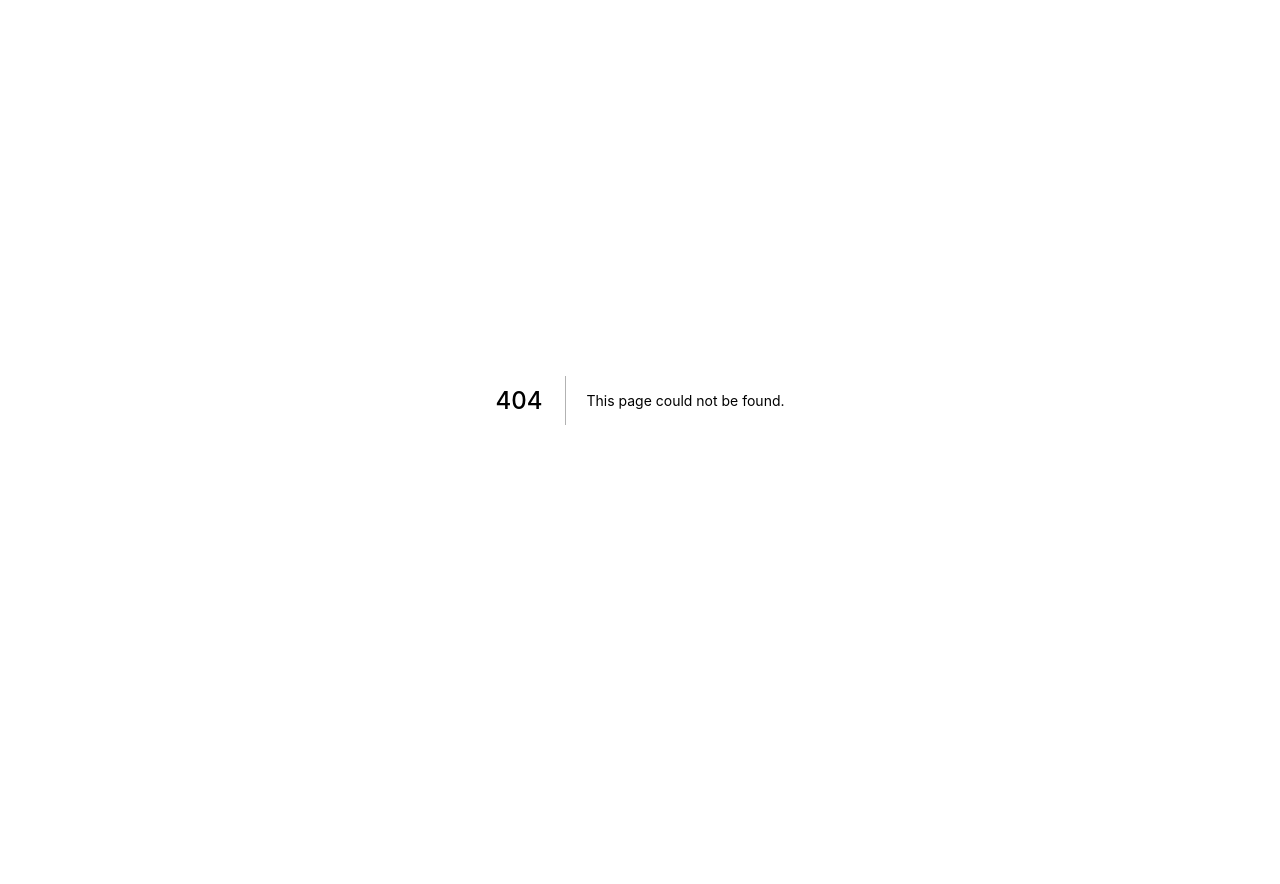
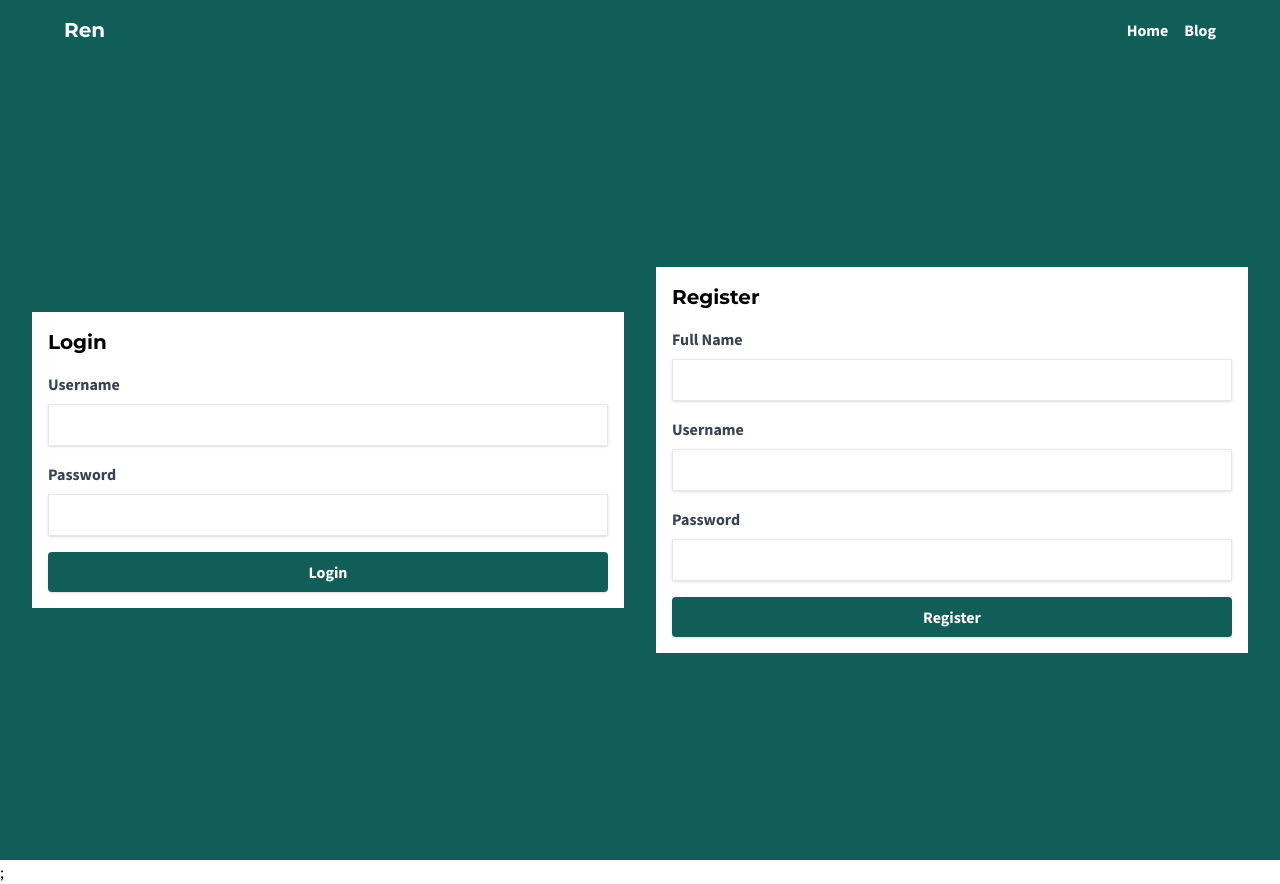
Before and after one commit to rorre/ristek-assignment, a Next.js app in the folder frontend/: page /auth in a window 1280 px wide. Before the commit this address had no page. Before the commit the page ends 800 px from the top, so only its background shows below. Built offline with nearby package versions, Linux system fonts and the light colour scheme.

Commit message:
Add navbar and auth page

```diff
--- /dev/null
+++ b/frontend/components/elements/Navbar/DesktopNavbar.tsx
@@ -0,0 +1,21 @@
+import React from "react";
+import { Button } from "@elements";
+import Link from "next/link";
+
+const DesktopNavbar = () => {
+  return (
+    <div className="max-w-screen mx-auto px-4 lg:px-8 xl:px-16 py-4 flex flex-row items-center justify-between font-bold text-white bg-teal-800">
+      <div className="text-xl font-montserrat">Ren</div>
+      <div className="flex flex-row space-x-4 justify-end items-center">
+        <Link href="/">
+          <a className=" hover:text-primer hover:cursor-pointer">Home</a>
+        </Link>
+        <Link href="/blog">
+          <a className=" hover:text-primer hover:cursor-pointer">Blog</a>
+        </Link>
+      </div>
+    </div>
+  );
+};
+
+export default DesktopNavbar;
--- /dev/null
+++ b/frontend/components/elements/Navbar/MobileNavbar.tsx
@@ -0,0 +1,38 @@
+import { Disclosure, Transition } from "@headlessui/react";
+import React from "react";
+import { Button } from "@elements";
+import { IoMenu } from "react-icons/io5";
+import Link from "next/link";
+
+const MobileNavbar = () => {
+  return (
+    <Disclosure as="nav" className="bg-teal-800 text-white p-4 font-bold">
+      <div className="flex flex-row justify-between">
+        <div className="text-xl font-montserrat">Ren</div>
+        <Disclosure.Button className="h-6">
+          <IoMenu />
+        </Disclosure.Button>
+      </div>
+
+      <Transition
+        enter="transition-all duration-100 ease-out"
+        enterFrom="opacity-0 -translate-y-16"
+        enterTo="opacity-100 translate-y-0"
+        leave="transition-all duration-75 ease-out"
+        leaveFrom="opacity-100 translate-y-0"
+        leaveTo="opacity-0 -translate-y-16"
+      >
+        <Disclosure.Panel className="flex flex-col space-y-4 mt-4">
+          <Link href="/">
+            <a className=" hover:text-primer hover:cursor-pointer">Home</a>
+          </Link>
+          <Link href="/blog">
+            <a className=" hover:text-primer hover:cursor-pointer">Blog</a>
+          </Link>
+        </Disclosure.Panel>
+      </Transition>
+    </Disclosure>
+  );
+};
+
+export default MobileNavbar;
--- /dev/null
+++ b/frontend/components/elements/Navbar/index.tsx
@@ -0,0 +1,11 @@
+import useBreakpoint from "components/hooks/useBreakpoint";
+import React from "react";
+import DesktopNavbar from "./DesktopNavbar";
+import MobileNavbar from "./MobileNavbar";
+
+const Navbar = () => {
+  const breakpoint = useBreakpoint();
+  return breakpoint == "sm" ? <MobileNavbar /> : <DesktopNavbar />;
+};
+
+export default Navbar;
--- /dev/null
+++ b/frontend/components/hooks/useBreakpoint.ts
@@ -0,0 +1,50 @@
+import { useEffect, useState } from 'react';
+
+const breakpoints = {
+    0: "sm",
+    768: "md",
+    1024: "lg",
+    1280: "xl",
+    1536: "2xl",
+}
+
+interface WindowSize {
+    width: number
+    height: number
+}
+
+const useBreakpoint = () => {
+  const [breakpoint, setBreakPoint] = useState('');
+  const [windowSize, setWindowSize] = useState<WindowSize>({
+    width: 0,
+    height: 0,
+  });
+
+  const handleResize = () => {
+    setWindowSize({
+      width: window.innerWidth,
+      height: window.innerHeight,
+    });
+  };
+
+  useEffect(() => {
+    window.addEventListener('resize', handleResize);
+    handleResize();
+
+    let previousBreakpoint = "sm"
+    for (const key in breakpoints) {
+        const minWidth = Number(key)
+        if (minWidth > windowSize.width) {
+            break;
+        }
+        // @ts-ignore
+        previousBreakpoint = breakpoints[minWidth];
+    }
+    setBreakPoint(previousBreakpoint)
+
+    return () => window.removeEventListener('resize', handleResize);
+  }, [windowSize.width]);
+  return breakpoint;
+};
+
+export default useBreakpoint;
--- /dev/null
+++ b/frontend/components/modules/LoginPage/LoginBox.tsx
@@ -0,0 +1,71 @@
+import axios from "axios";
+import React, { useState } from "react";
+
+const LoginBox = () => {
+  const [isLoading, setIsLoading] = useState(false);
+  const [error, setError] = useState("");
+
+  const onSubmit: React.FormEventHandler<HTMLFormElement> = async (event) => {
+    event.preventDefault();
+    setIsLoading(true);
+
+    const formData = new FormData(event.currentTarget);
+    const formJson = JSON.stringify(Object.fromEntries(formData));
+    try {
+      let response = await axios.post(
+        process.env.NEXT_PUBLIC_API_URL + "/auth/login",
+        formJson
+      );
+      if (response.status !== 200) {
+        setError(response.data?.message ?? "An error occured.");
+      }
+    } catch {
+      setError("An error occured.");
+    }
+    setIsLoading(false);
+  };
+
+  return (
+    <div className="flex flex-col space-y-4 bg-white p-4">
+      <h2 className="font-montserrat font-bold text-xl">Login</h2>
+      <form onSubmit={onSubmit} className="flex flex-col space-y-4">
+        <div className="flex flex-col space-y-2">
+          <label
+            className="text-gray-700 font-bold font-sans"
+            htmlFor="usernameLogin"
+          >
+            Username
+          </label>
+          <input type="text" id="usernameLogin" className="border shadow p-2" />
+        </div>
+
+        <div className="flex flex-col space-y-2">
+          <label
+            className="text-gray-700 font-bold font-sans"
+            htmlFor="passwordLogin"
+          >
+            Password
+          </label>
+          <input
+            type="password"
+            id="passwordLogin"
+            className="border shadow p-2"
+          />
+        </div>
+
+        {error && <p className="text-red-700">{error}</p>}
+        <button
+          className={
+            "rounded bg-teal-800 text-white font-bold font-sans p-2 shadow " +
+            (isLoading ? "hover:cursor-not-allowed" : "hover:cursor-pointer")
+          }
+          disabled={isLoading}
+        >
+          {isLoading ? "Logging in..." : "Login"}
+        </button>
+      </form>
+    </div>
+  );
+};
+
+export default LoginBox;
--- /dev/null
+++ b/frontend/components/modules/LoginPage/RegisterBox.tsx
@@ -0,0 +1,85 @@
+import React, { useState } from "react";
+import axios from "axios";
+
+const RegisterBox = () => {
+  const [isLoading, setIsLoading] = useState(false);
+  const [error, setError] = useState("");
+
+  const onSubmit: React.FormEventHandler<HTMLFormElement> = async (event) => {
+    event.preventDefault();
+    setIsLoading(true);
+
+    const formData = new FormData(event.currentTarget);
+    const formJson = JSON.stringify(Object.fromEntries(formData));
+    try {
+      let response = await axios.post(
+        process.env.NEXT_PUBLIC_API_URL + "/auth/register",
+        formJson
+      );
+      if (response.status !== 200) {
+        setError(response.data?.message ?? "An error occured.");
+      }
+    } catch {
+      setError("An error occured.");
+    }
+    setIsLoading(false);
+  };
+
+  return (
+    <div className="flex flex-col space-y-4 bg-white p-4">
+      <h2 className="font-montserrat font-bold text-xl">Register</h2>
+      <form onSubmit={onSubmit} className="flex flex-col space-y-4">
+        <div className="flex flex-col space-y-2">
+          <label
+            className="text-gray-700 font-bold font-sans"
+            htmlFor="nameRegister"
+          >
+            Full Name
+          </label>
+          <input type="text" id="nameRegister" className="border shadow p-2" />
+        </div>
+
+        <div className="flex flex-col space-y-2">
+          <label
+            className="text-gray-700 font-bold font-sans"
+            htmlFor="usernameRegister"
+          >
+            Username
+          </label>
+          <input
+            type="text"
+            id="usernameRegister"
+            className="border shadow p-2"
+          />
+        </div>
+
+        <div className="flex flex-col space-y-2">
+          <label
+            className="text-gray-700 font-bold font-sans"
+            htmlFor="passwordRegister"
+          >
+            Password
+          </label>
+          <input
+            type="password"
+            id="passwordRegister"
+            className="border shadow p-2"
+          />
+        </div>
+
+        {error && <p className="text-red-700">{error}</p>}
+        <button
+          className={
+            "rounded bg-teal-800 text-white font-bold font-sans p-2 shadow " +
+            (isLoading ? "hover:cursor-not-allowed" : "hover:cursor-pointer")
+          }
+          disabled={isLoading}
+        >
+          {isLoading ? "Submitting..." : "Register"}
+        </button>
+      </form>
+    </div>
+  );
+};
+
+export default RegisterBox;
--- a/frontend/package.json
+++ b/frontend/package.json
@@ -9,6 +9,8 @@
     "lint": "next lint"
   },
   "dependencies": {
+    "@headlessui/react": "^1.5.0",
+    "axios": "^0.26.1",
     "framer-motion": "^6.2.8",
     "next": "12.1.0",
     "react": "17.0.2",
--- a/frontend/pages/_app.tsx
+++ b/frontend/pages/_app.tsx
@@ -1,8 +1,14 @@
 import "../styles/globals.css";
 import type { AppProps } from "next/app";
+import Navbar from "components/elements/Navbar";
 
 function MyApp({ Component, pageProps }: AppProps) {
-  return <Component {...pageProps} />;
+  return (
+    <>
+      <Navbar />
+      <Component {...pageProps} />;
+    </>
+  );
 }
 
 export default MyApp;
--- /dev/null
+++ b/frontend/pages/auth.tsx
@@ -0,0 +1,22 @@
+import React from "react";
+import type { NextPage } from "next";
+import LoginBox from "components/modules/LoginPage/LoginBox";
+import RegisterBox from "components/modules/LoginPage/RegisterBox";
+
+const AuthPage: NextPage = () => {
+  return (
+    <div className="w-full min-h-screen bg-teal-800">
+      <div className="flex md:flex-row flex-col min-h-screen justify-center md:justify-between md:items-center  space-y-4 md:space-y-0 md:space-x-8 px-8">
+        <div className="md:basis-1/2">
+          <LoginBox />
+        </div>
+
+        <div className="md:basis-1/2">
+          <RegisterBox />
+        </div>
+      </div>
+    </div>
+  );
+};
+
+export default AuthPage;
```
Also changed, not shown: 1 other file (tests, documents, lock files or other folders).
